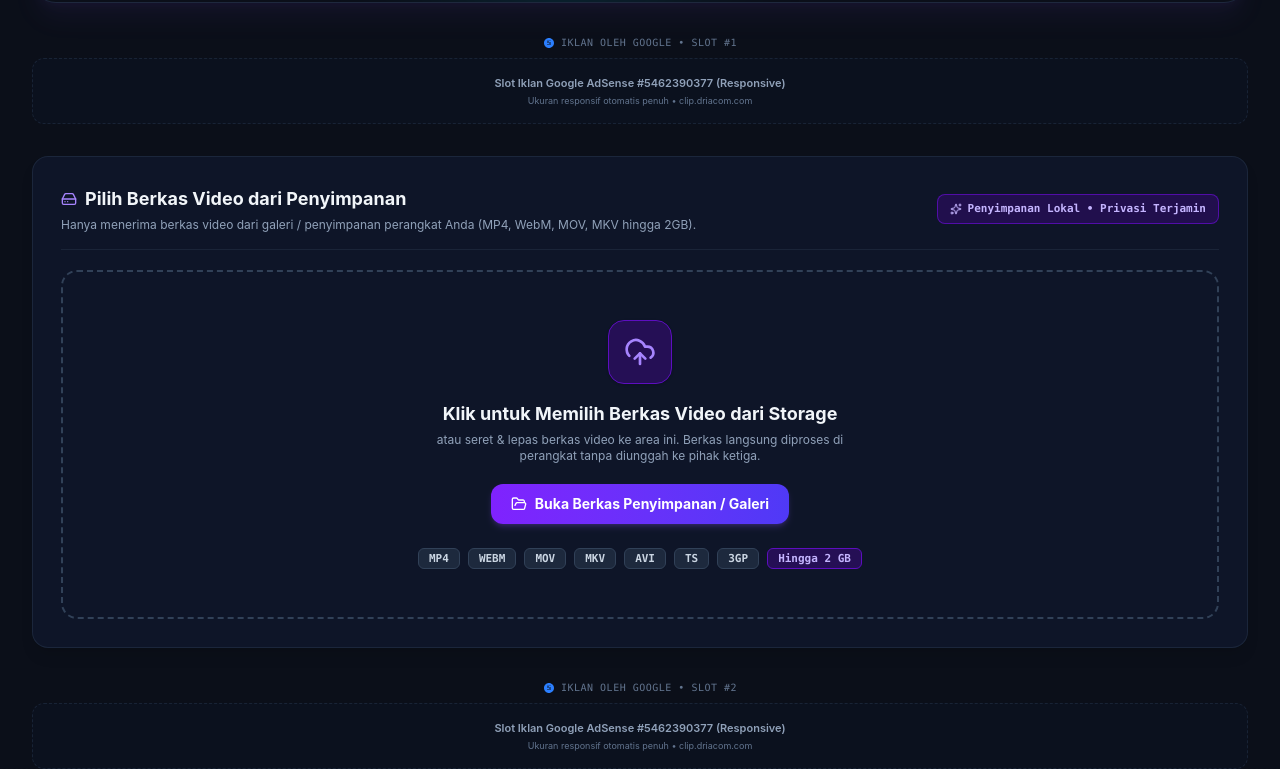
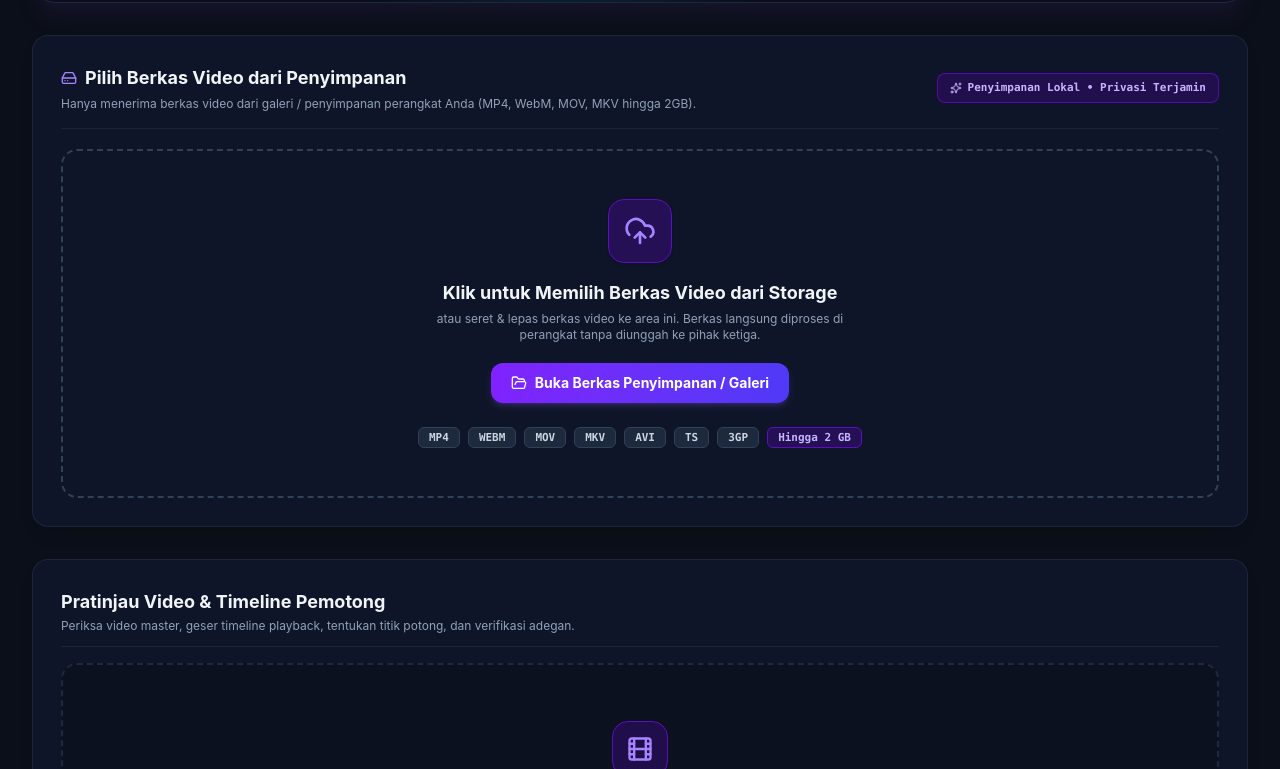
Before and after one commit to prassandra/DriaClip, a React (Vite) app: page / in a window 1280 px wide. Shown: the part 791-1560 px from the top of the page. Built offline with nearby package versions, Linux system fonts and the light colour scheme.

Commit message:
refactor: optimize AdSense implementation and UI
- Simplify AdSenseSlot by removing unnecessary state and labels
- Add AdSense slot to ClippingControls
- Remove YouTube external link button in dashboard
- Clarify YouTube bot error messaging for users

```diff
--- a/src/App.tsx
+++ b/src/App.tsx
@@ -606,10 +606,7 @@ export default function App() {
             />
 
             {/* Google AdSense Slot — Sela-sela Padding Menu 1 */}
-            <AdSenseSlot
-              slotId="5462390377"
-              label={isId ? 'Iklan oleh Google • Slot #1' : 'Google AdSense • Slot #1'}
-            />
+            <AdSenseSlot slotId="5462390377" />
 
             {/* Step 1: Input Ingestion (File Upload from Storage) */}
             <InputSourceSection
@@ -649,10 +646,7 @@ export default function App() {
             />
 
             {/* Google AdSense Slot — Sela-sela Padding Menu 2 */}
-            <AdSenseSlot
-              slotId="5462390377"
-              label={isId ? 'Iklan oleh Google • Slot #2' : 'Google AdSense • Slot #2'}
-            />
+            <AdSenseSlot slotId="5462390377" />
 
             {/* Step 2: Interactive Video Player & Timeline Scrubber (Placed ABOVE configuration) */}
             <VideoTimelineScrubber
@@ -680,10 +674,7 @@ export default function App() {
             />
 
             {/* Google AdSense Slot — Sela-sela Padding Menu 3 */}
-            <AdSenseSlot
-              slotId="5462390377"
-              label={isId ? 'Iklan oleh Google • Slot #3' : 'Google AdSense • Slot #3'}
-            />
+            <AdSenseSlot slotId="5462390377" />
 
             {/* Step 3: Engine Configuration & Clip Trigger Button */}
             <ClippingControls
@@ -698,10 +689,7 @@ export default function App() {
             />
 
             {/* Google AdSense Slot — Sela-sela Padding Menu 4 */}
-            <AdSenseSlot
-              slotId="5462390377"
-              label={isId ? 'Iklan oleh Google • Slot #4' : 'Google AdSense • Slot #4'}
-            />
+            <AdSenseSlot slotId="5462390377" />
 
             {/* Step 4: Clip Management Dashboard */}
             <ClipDashboard
@@ -716,19 +704,13 @@ export default function App() {
             />
 
             {/* Google AdSense Slot — Sela-sela Padding Menu 5 */}
-            <AdSenseSlot
-              slotId="5462390377"
-              label={isId ? 'Iklan oleh Google • Slot #5' : 'Google AdSense • Slot #5'}
-            />
+            <AdSenseSlot slotId="5462390377" />
 
             {/* Why Choose DriaClip Key Advantages */}
             <WhyDriaClipSection lang={lang} />
 
             {/* Google AdSense Slot — Sela-sela Padding Menu 6 */}
-            <AdSenseSlot
-              slotId="5462390377"
-              label={isId ? 'Iklan oleh Google • Slot #6' : 'Google AdSense • Slot #6'}
-            />
+            <AdSenseSlot slotId="5462390377" />
 
             {/* Step 5: High-Value SEO Informational & FAQ Sections */}
             <SeoSections lang={lang} />
@@ -738,10 +720,7 @@ export default function App() {
         {/* Tab 2: Standalone Clips Queue */}
         {activeNavTab === 'clips' && (
           <div className="space-y-6">
-            <AdSenseSlot
-              slotId="5462390377"
-              label={isId ? 'Iklan oleh Google' : 'Google AdSense'}
-            />
+            <AdSenseSlot slotId="5462390377" />
             <ClipDashboard
               clips={generatedClips}
               source={currentSource}
@@ -752,40 +731,25 @@ export default function App() {
               lang={lang}
               onAttachVideoFile={handleAttachVideoFile}
             />
-            <AdSenseSlot
-              slotId="5462390377"
-              label={isId ? 'Iklan oleh Google' : 'Google AdSense'}
-            />
+            <AdSenseSlot slotId="5462390377" />
           </div>
         )}
 
         {/* Tab 3: Step-by-Step Guide View */}
         {activeNavTab === 'guide' && (
           <div className="space-y-6">
-            <AdSenseSlot
-              slotId="5462390377"
-              label={isId ? 'Iklan oleh Google' : 'Google AdSense'}
-            />
+            <AdSenseSlot slotId="5462390377" />
             <SeoSections lang={lang} />
-            <AdSenseSlot
-              slotId="5462390377"
-              label={isId ? 'Iklan oleh Google' : 'Google AdSense'}
-            />
+            <AdSenseSlot slotId="5462390377" />
           </div>
         )}
 
         {/* Tab 4: FAQ View */}
         {activeNavTab === 'faq' && (
           <div className="space-y-6">
-            <AdSenseSlot
-              slotId="5462390377"
-              label={isId ? 'Iklan oleh Google' : 'Google AdSense'}
-            />
+            <AdSenseSlot slotId="5462390377" />
             <SeoSections lang={lang} />
-            <AdSenseSlot
-              slotId="5462390377"
-              label={isId ? 'Iklan oleh Google' : 'Google AdSense'}
-            />
+            <AdSenseSlot slotId="5462390377" />
           </div>
         )}
       </main>
--- a/src/components/AdSenseSlot.tsx
+++ b/src/components/AdSenseSlot.tsx
@@ -1,28 +1,28 @@
-import React, { useEffect, useRef, useState } from 'react';
+import React, { useEffect, useRef } from 'react';
 
 interface AdSenseSlotProps {
   slotId?: string;
   adClient?: string;
   format?: 'auto' | 'fluid' | 'rectangle' | 'horizontal';
-  layoutKey?: string;
   className?: string;
-  label?: string;
 }
 
+/**
+ * AdSenseSlot:
+ * - Extremely lightweight responsive slot
+ * - Zero padding, zero margin constraint, zero overflow-hidden to avoid ad clipping
+ * - JavaScript SDK is loaded once globally in index.html
+ * - Only pushes to (window.adsbygoogle) on mount
+ */
 export const AdSenseSlot: React.FC<AdSenseSlotProps> = ({
   slotId = '5462390377',
   adClient = 'ca-pub-2212969526982215',
   format = 'auto',
-  layoutKey,
   className = '',
-  label = 'Iklan oleh Google',
 }) => {
-  const adRef = useRef<HTMLModElement | null>(null);
   const isPushed = useRef(false);
-  const [isFilled, setIsFilled] = useState(false);
 
   useEffect(() => {
-    // Only execute if not already pushed for this instance
     if (!isPushed.current) {
       try {
         if (typeof window !== 'undefined') {
@@ -30,68 +30,21 @@ export const AdSenseSlot: React.FC<AdSenseSlotProps> = ({
           isPushed.current = true;
         }
       } catch (e) {
-        // Suppress benign AdSense warnings
+        // Suppress benign AdSense notices
       }
     }
-
-    const checkFilled = () => {
-      if (adRef.current) {
-        if (
-          adRef.current.getAttribute('data-ad-status') === 'filled' ||
-          adRef.current.innerHTML.trim().length > 0 ||
-          adRef.current.children.length > 0
-        ) {
-          setIsFilled(true);
-        }
-      }
-    };
-
-    const timer = setTimeout(checkFilled, 1000);
-    const interval = setInterval(checkFilled, 2500);
-
-    return () => {
-      clearTimeout(timer);
-      clearInterval(interval);
-    };
   }, []);
 
   return (
-    <div
-      className={`w-full overflow-visible text-center clear-both p-0 transition-all ${className}`}
-    >
-      {/* Subtle Header Label per Google AdSense Policies */}
-      <div className="flex items-center justify-center gap-1.5 pb-1 text-[10px] text-slate-400 dark:text-slate-500 font-mono tracking-wider uppercase select-none">
-        <svg className="w-3 h-3 text-blue-500" viewBox="0 0 24 24" fill="currentColor">
-          <path d="M12 2C6.48 2 2 6.48 2 12s4.48 10 10 10 10-4.8 10-10S17.52 2 12 2zm-1 14H9v-2h2v2zm0-4H9V7h2v5zm4 4h-2v-6h2v6zm0-8h-2V7h2v1z"/>
-        </svg>
-        <span>{label}</span>
-      </div>
-
-      {/* Main Google AdSense Tag Container - Zero padding, zero overflow-hidden, 100% responsive */}
-      <div className="w-full overflow-visible flex items-center justify-center">
+    <div className={`w-full p-0 m-0 overflow-visible text-center clear-both block ${className}`}>
       <ins
-          ref={adRef}
         className="adsbygoogle"
         style={{ display: 'block', width: '100%' }}
         data-ad-client={adClient}
         data-ad-slot={slotId}
         data-ad-format={format}
         data-full-width-responsive="true"
-          {...(layoutKey ? { 'data-ad-layout-key': layoutKey } : {})}
       />
-      </div>
-
-      {/* Subtle indicator shown only when ad is pending/not filled yet */}
-      {!isFilled && (
-        <div className="w-full py-4 px-2 my-1 rounded-xl border border-dashed border-slate-300/80 dark:border-slate-800/80 bg-slate-50/50 dark:bg-slate-900/30 text-center select-none">
-          <p className="text-[11px] font-semibold text-slate-500 dark:text-slate-400">
-            Slot Iklan Google AdSense #{slotId} (Responsive)
-          </p>
-          <p className="text-[9px] text-slate-400 dark:text-slate-500 mt-0.5">
-            Ukuran responsif otomatis penuh &bull; clip.driacom.com
-          </p>
-        </div>
-      )}
     </div>
   );
 };
--- a/src/components/ClipDashboard.tsx
+++ b/src/components/ClipDashboard.tsx
@@ -835,19 +835,6 @@ const ClipCardItem: React.FC<ClipCardItemProps> = ({
           </div>
 
           <div className="flex items-center gap-1.5">
-            {/* If YouTube, provide direct link to timestamp */}
-            {isYouTube && effectiveYoutubeId && (
-              <a
-                href={`https://www.youtube.com/watch?v=${effectiveYoutubeId}&t=${Math.round(clip.startTime)}s`}
-                target="_blank"
-                rel="noopener noreferrer"
-                className="p-2 rounded-lg border border-red-200 dark:border-red-900/40 text-red-600 dark:text-red-400 hover:bg-red-50 dark:hover:bg-red-950/30 transition-colors cursor-pointer"
-                title={isId ? 'Buka segmen ini langsung di YouTube' : 'Open this segment directly on YouTube'}
-              >
-                <ExternalLink className="h-3.5 w-3.5" />
-              </a>
-            )}
-
             <button
               type="button"
               onClick={() => onFineTuneClip(clip)}
@@ -951,8 +938,7 @@ export const ClipDashboard: React.FC<ClipDashboardProps> = ({
         return;
       } catch (err: any) {
         if (err?.code === 'YOUTUBE_BOT_PROTECTION' || err?.message?.includes('YOUTUBE_BOT_PROTECTION')) {
-          console.warn('[DriaClip] Notice: YouTube bot challenge encountered on server request.');
-          setDownloadError(err.message || 'YouTube memerlukan verifikasi bot pada server cloud.');
+          setDownloadError(isId ? 'Pemrosesan cloud memerlukan verifikasi. Silakan unduh video di perangkat Anda lalu pilih berkas video.' : 'Verification required. Please choose a local video file.');
         } else {
           console.error('Server render error:', err);
           setDownloadError(
@@ -1329,10 +1315,7 @@ export const ClipDashboard: React.FC<ClipDashboardProps> = ({
               />
 
               {/* Google AdSense In-Feed Slot After Card for clip.driacom.com */}
-              <AdSenseSlot
-                slotId="5462390377"
-                label={isId ? `Iklan Google AdSense` : `Google AdSense`}
-              />
+              <AdSenseSlot slotId="5462390377" />
             </React.Fragment>
           ))}
         </div>
--- a/src/components/WhyDriaClipSection.tsx
+++ b/src/components/WhyDriaClipSection.tsx
@@ -49,8 +49,8 @@ export const WhyDriaClipSection: React.FC<WhyDriaClipSectionProps> = ({ lang })
       color: 'emerald',
       title: isId ? 'Multi-Format & Output MP4' : 'Multi-Format Input & MP4 Output',
       desc: isId
-        ? 'Menerima berbagai macam format input (MP4, WebM, MOV, MKV, AVI, TS, 3GP) maupun tautan online, dengan output standar MP4 yang kompatibel di semua platform.'
-        : 'Accepts diverse input formats (MP4, WebM, MOV, MKV, AVI, TS, 3GP) and online links, generating universal MP4 files ready for any media player.'
+        ? 'Menerima berbagai macam format input (MP4, WebM, MOV, MKV, AVI, TS, 3GP) dari penyimpanan perangkat Anda, dengan output standar MP4 yang kompatibel di semua platform.'
+        : 'Accepts diverse input formats (MP4, WebM, MOV, MKV, AVI, TS, 3GP) directly from your device storage, generating universal MP4 files ready for any media player.'
     },
     {
       icon: Layers,
```
Also changed, not shown: src/components/ClippingControls.tsx (+14 -1 lines), src/components/LegalAndInfoPages.tsx (+6 -6 lines), src/i18n/translations.ts (+4 -12 lines). Lines whose indentation alone changed are shown as unchanged.
